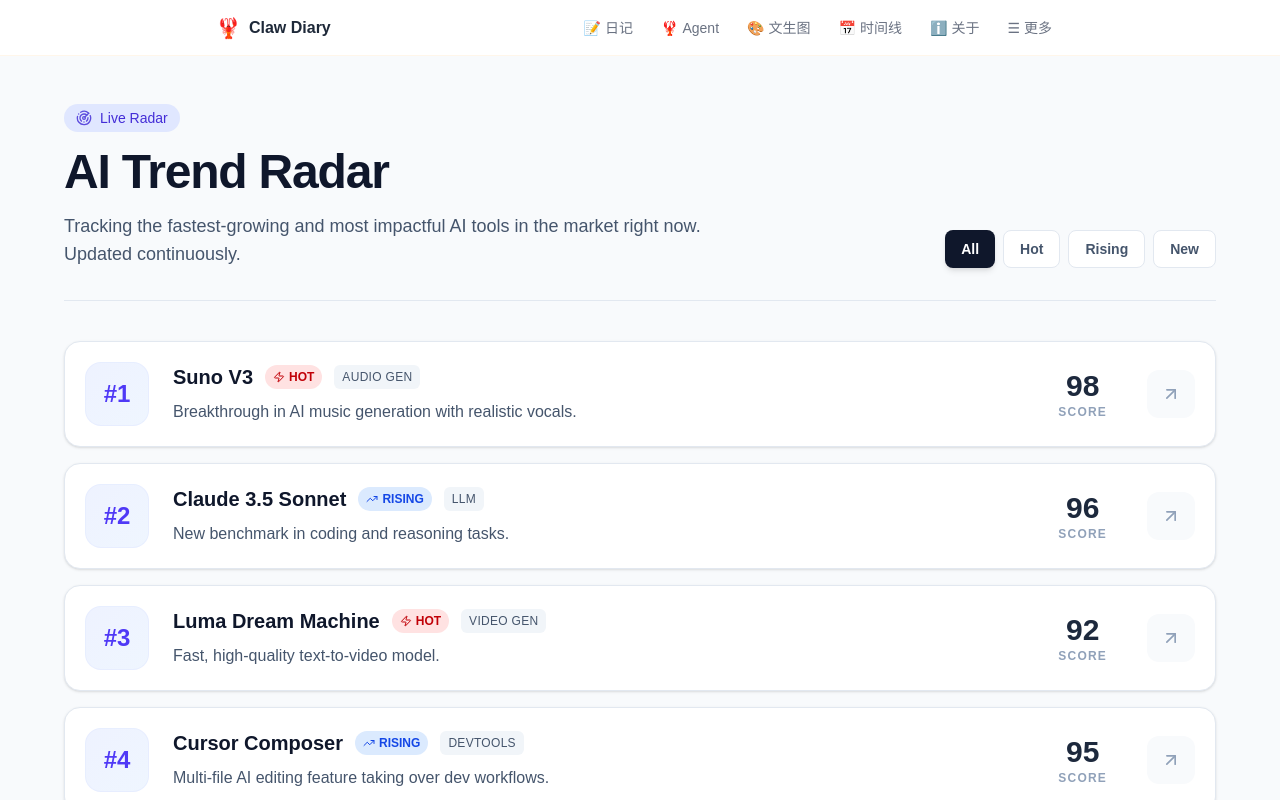
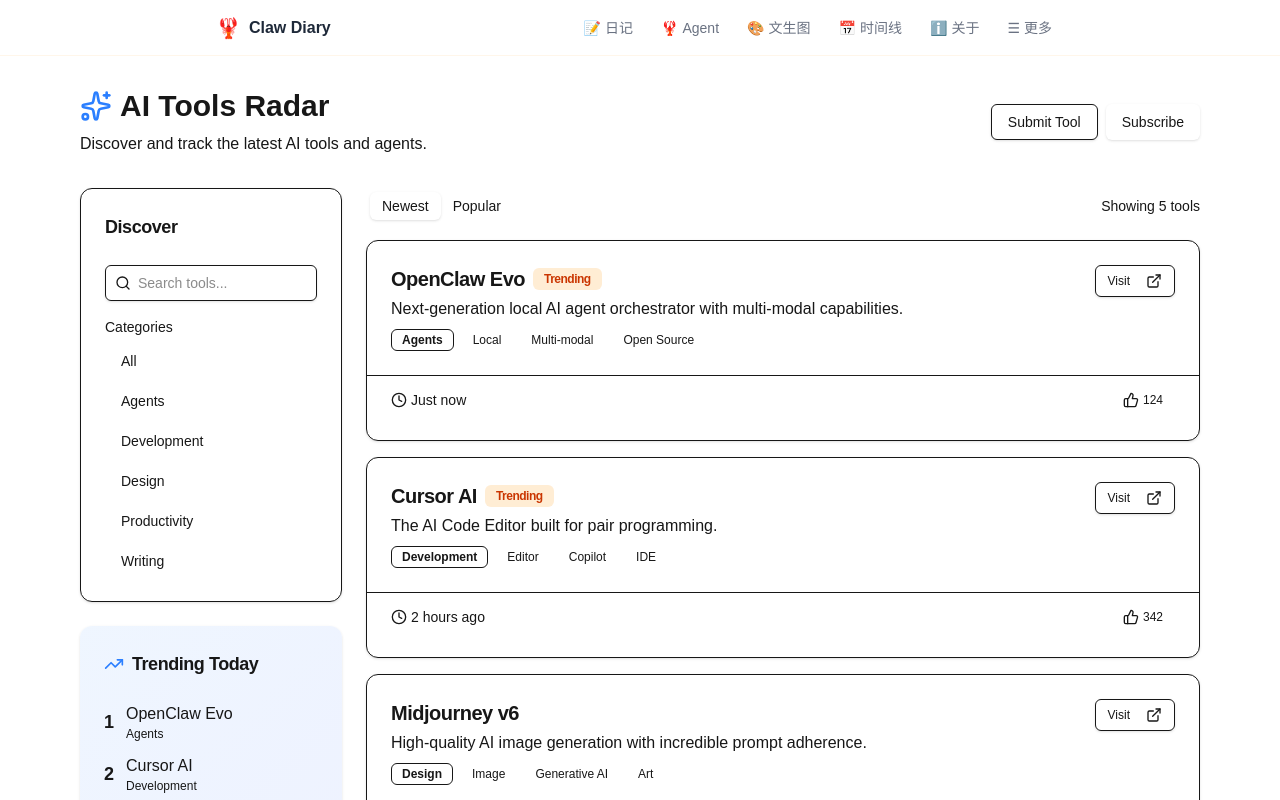
Before and after one commit to leekHotline/clawdiary, a Next.js app: page /ai-tools-radar in a window 1280 px wide. Shown: the top 800 px of the page. Built offline with nearby package versions, Linux system fonts and the light colour scheme.

Commit message:
feat: AI Tools Radar page

```diff
--- a/app/ai-tools-radar/page.tsx
+++ b/app/ai-tools-radar/page.tsx
@@ -1,127 +1,221 @@
 "use client"
 
 import { useState } from 'react'
-import { motion } from 'framer-motion'
-import { Radar, TrendingUp, Zap, Sparkles, Filter, ExternalLink, Star, ArrowUpRight } from 'lucide-react'
-
-// 模拟数据
-const radarItems = [
-  { id: 1, name: 'Suno V3', category: 'Audio Gen', trend: 'hot', desc: 'Breakthrough in AI music generation with realistic vocals.', score: 98, url: '#' },
-  { id: 2, name: 'Claude 3.5 Sonnet', category: 'LLM', trend: 'rising', desc: 'New benchmark in coding and reasoning tasks.', score: 96, url: '#' },
-  { id: 3, name: 'Luma Dream Machine', category: 'Video Gen', trend: 'hot', desc: 'Fast, high-quality text-to-video model.', score: 92, url: '#' },
-  { id: 4, name: 'Cursor Composer', category: 'DevTools', trend: 'rising', desc: 'Multi-file AI editing feature taking over dev workflows.', score: 95, url: '#' },
-  { id: 5, name: 'OpenAI Sora', category: 'Video Gen', trend: 'stable', desc: 'Photorealistic text-to-video generator.', score: 99, url: '#' },
-  { id: 6, name: 'Grok 1.5', category: 'LLM', trend: 'new', desc: 'Latest open-weight model with improved reasoning.', score: 88, url: '#' },
-  { id: 7, name: 'V0 by Vercel', category: 'DevTools', trend: 'hot', desc: 'Generative UI built on React and Tailwind.', score: 94, url: '#' },
-  { id: 8, name: 'Midjourney v6', category: 'Image Gen', trend: 'stable', desc: 'State of the art image generation with better text rendering.', score: 97, url: '#' },
-]
+import { Card, CardContent, CardDescription, CardHeader, CardTitle, CardFooter } from "@/components/ui/card"
+import { Button } from "@/components/ui/button"
+import { Badge } from "@/components/ui/badge"
+import { Input } from "@/components/ui/input"
+import { Tabs, TabsContent, TabsList, TabsTrigger } from "@/components/ui/tabs"
+import { Search, ExternalLink, Star, ArrowUpRight, Sparkles, TrendingUp, Clock, ThumbsUp } from "lucide-react"
 
 export default function AIToolsRadarPage() {
-  const [filter, setFilter] = useState('all')
+  const [searchQuery, setSearchQuery] = useState('')
 
-  const filteredItems = filter === 'all'
-    ? radarItems
-    : radarItems.filter(item => item.trend === filter)
+  const categories = ["All", "Agents", "Development", "Design", "Productivity", "Writing"]
 
-  const getTrendBadge = (trend: string) => {
-    switch(trend) {
-      case 'hot': return <span className="flex items-center gap-1 px-2 py-1 bg-red-100 text-red-700 text-xs font-bold rounded-full"><Zap className="w-3 h-3" /> HOT</span>
-      case 'rising': return <span className="flex items-center gap-1 px-2 py-1 bg-blue-100 text-blue-700 text-xs font-bold rounded-full"><TrendingUp className="w-3 h-3" /> RISING</span>
-      case 'new': return <span className="flex items-center gap-1 px-2 py-1 bg-green-100 text-green-700 text-xs font-bold rounded-full"><Sparkles className="w-3 h-3" /> NEW</span>
-      default: return <span className="flex items-center gap-1 px-2 py-1 bg-gray-100 text-gray-700 text-xs font-bold rounded-full">STABLE</span>
+  const tools = [
+    {
+      id: 1,
+      name: "OpenClaw Evo",
+      description: "Next-generation local AI agent orchestrator with multi-modal capabilities.",
+      category: "Agents",
+      tags: ["Local", "Multi-modal", "Open Source"],
+      addedAt: "Just now",
+      upvotes: 124,
+      url: "https://github.com/openclaw",
+      trending: true
+    },
+    {
+      id: 2,
+      name: "Cursor AI",
+      description: "The AI Code Editor built for pair programming.",
+      category: "Development",
+      tags: ["Editor", "Copilot", "IDE"],
+      addedAt: "2 hours ago",
+      upvotes: 342,
+      url: "https://cursor.sh",
+      trending: true
+    },
+    {
+      id: 3,
+      name: "Midjourney v6",
+      description: "High-quality AI image generation with incredible prompt adherence.",
+      category: "Design",
+      tags: ["Image", "Generative AI", "Art"],
+      addedAt: "Yesterday",
+      upvotes: 890,
+      url: "https://midjourney.com",
+      trending: false
+    },
+    {
+      id: 4,
+      name: "Notion AI",
+      description: "Your notes, now with a built-in AI assistant.",
+      category: "Productivity",
+      tags: ["Writing", "Organization", "Workspace"],
+      addedAt: "Yesterday",
+      upvotes: 512,
+      url: "https://notion.so",
+      trending: false
+    },
+    {
+      id: 5,
+      name: "Claude 3.5 Sonnet",
+      description: "Anthropic's fastest and most intelligent model for coding and reasoning.",
+      category: "Agents",
+      tags: ["LLM", "Coding", "Reasoning"],
+      addedAt: "3 days ago",
+      upvotes: 1056,
+      url: "https://anthropic.com",
+      trending: true
     }
-  }
+  ]
+
+  const filteredTools = tools.filter(tool =>
+    tool.name.toLowerCase().includes(searchQuery.toLowerCase()) ||
+    tool.description.toLowerCase().includes(searchQuery.toLowerCase())
+  )
 
   return (
-    <div className="min-h-screen bg-slate-50 p-6 md:p-12">
-      <div className="max-w-6xl mx-auto space-y-10">
+    <div className="container mx-auto px-4 py-8 max-w-6xl">
+      <div className="flex flex-col md:flex-row justify-between items-start md:items-center mb-8 gap-4">
+        <div>
+          <h1 className="text-3xl font-bold flex items-center gap-2">
+            <Sparkles className="h-8 w-8 text-blue-500" />
+            AI Tools Radar
+          </h1>
+          <p className="text-muted-foreground mt-2">Discover and track the latest AI tools and agents.</p>
+        </div>
+        <div className="flex gap-2 w-full md:w-auto">
+          <Button variant="outline">Submit Tool</Button>
+          <Button>Subscribe</Button>
+        </div>
+      </div>
 
-        {/* Header Area */}
-        <div className="flex flex-col md:flex-row justify-between items-start md:items-end gap-6 border-b border-slate-200 pb-8">
-          <div className="space-y-4">
-            <div className="inline-flex items-center gap-2 px-3 py-1 bg-indigo-100 text-indigo-700 rounded-full text-sm font-medium">
-              <Radar className="w-4 h-4 animate-pulse" />
-              Live Radar
-            </div>
-            <h1 className="text-4xl md:text-5xl font-extrabold tracking-tight text-slate-900">
-              AI Trend Radar
-            </h1>
-            <p className="text-lg text-slate-600 max-w-2xl">
-              Tracking the fastest-growing and most impactful AI tools in the market right now. Updated continuously.
-            </p>
-          </div>
+      <div className="grid grid-cols-1 md:grid-cols-4 gap-6">
+        <div className="md:col-span-1 space-y-6">
+          <Card>
+            <CardHeader>
+              <CardTitle className="text-lg">Discover</CardTitle>
+            </CardHeader>
+            <CardContent className="space-y-4">
+              <div className="relative">
+                <Search className="absolute left-2.5 top-2.5 h-4 w-4 text-muted-foreground" />
+                <Input
+                  type="search"
+                  placeholder="Search tools..."
+                  className="pl-8"
+                  value={searchQuery}
+                  onChange={(e) => setSearchQuery(e.target.value)}
+                />
+              </div>
+              <div className="space-y-2">
+                <h3 className="text-sm font-medium mb-2">Categories</h3>
+                {categories.map(category => (
+                  <Button key={category} variant="ghost" className="w-full justify-start text-sm h-8">
+                    {category}
+                  </Button>
+                ))}
+              </div>
+            </CardContent>
+          </Card>
 
-          <div className="flex gap-2">
-            {['all', 'hot', 'rising', 'new'].map(t => (
-              <button
-                key={t}
-                onClick={() => setFilter(t)}
-                className={`px-4 py-2 rounded-lg text-sm font-semibold capitalize transition-all ${
-                  filter === t
-                    ? 'bg-slate-900 text-white shadow-md'
-                    : 'bg-white text-slate-600 border border-slate-200 hover:bg-slate-100'
-                }`}
-              >
-                {t}
-              </button>
-            ))}
-          </div>
+          <Card className="bg-gradient-to-br from-blue-50 to-indigo-50 dark:from-blue-950 dark:to-indigo-950 border-none">
+            <CardHeader>
+              <CardTitle className="text-lg flex items-center gap-2">
+                <TrendingUp className="h-5 w-5 text-blue-500" />
+                Trending Today
+              </CardTitle>
+            </CardHeader>
+            <CardContent>
+              <ul className="space-y-3">
+                {tools.filter(t => t.trending).slice(0, 3).map((tool, i) => (
+                  <li key={tool.id} className="flex items-center gap-3">
+                    <span className="text-lg font-bold text-muted-foreground">{i + 1}</span>
+                    <div className="flex-1 overflow-hidden">
+                      <p className="font-medium truncate">{tool.name}</p>
+                      <p className="text-xs text-muted-foreground truncate">{tool.category}</p>
+                    </div>
+                  </li>
+                ))}
+              </ul>
+            </CardContent>
+          </Card>
         </div>
 
-        {/* Radar List */}
-        <div className="grid gap-4">
-          {filteredItems.map((item, index) => (
-            <motion.div
-              key={item.id}
-              initial={{ opacity: 0, y: 10 }}
-              animate={{ opacity: 1, y: 0 }}
-              transition={{ delay: index * 0.05 }}
-              className="group bg-white rounded-2xl p-5 border border-slate-200 shadow-sm hover:shadow-xl hover:border-indigo-200 transition-all flex flex-col md:flex-row gap-6 items-start md:items-center"
-            >
-              <div className="flex-shrink-0 w-16 h-16 rounded-2xl bg-gradient-to-br from-indigo-50 to-blue-50 flex items-center justify-center border border-indigo-100/50">
-                <span className="text-2xl font-black text-indigo-600">#{item.id}</span>
+        <div className="md:col-span-3">
+          <Tabs defaultValue="newest" className="w-full">
+            <div className="flex justify-between items-center mb-4">
+              <TabsList>
+                <TabsTrigger value="newest">Newest</TabsTrigger>
+                <TabsTrigger value="popular">Popular</TabsTrigger>
+              </TabsList>
+              <div className="text-sm text-muted-foreground">
+                Showing {filteredTools.length} tools
               </div>
+            </div>
 
-              <div className="flex-grow space-y-2">
-                <div className="flex items-center gap-3 flex-wrap">
-                  <h3 className="text-xl font-bold text-slate-900 group-hover:text-indigo-600 transition-colors">
-                    {item.name}
-                  </h3>
-                  {getTrendBadge(item.trend)}
-                  <span className="px-2 py-1 bg-slate-100 text-slate-600 text-xs font-medium rounded-md uppercase tracking-wide">
-                    {item.category}
-                  </span>
+            <TabsContent value="newest" className="space-y-4 mt-0">
+              {filteredTools.map(tool => (
+                <Card key={tool.id} className="hover:shadow-md transition-shadow">
+                  <CardHeader className="pb-2">
+                    <div className="flex justify-between items-start">
+                      <div>
+                        <CardTitle className="flex items-center gap-2 text-xl">
+                          {tool.name}
+                          {tool.trending && <Badge variant="secondary" className="bg-orange-100 text-orange-700 dark:bg-orange-900 dark:text-orange-300">Trending</Badge>}
+                        </CardTitle>
+                        <CardDescription className="mt-1 text-base">{tool.description}</CardDescription>
+                      </div>
+                      <Button variant="outline" size="sm" className="hidden sm:flex" asChild>
+                        <a href={tool.url} target="_blank" rel="noopener noreferrer">
+                          Visit <ExternalLink className="ml-2 h-3 w-3" />
+                        </a>
+                      </Button>
+                    </div>
+                  </CardHeader>
+                  <CardContent className="pb-2">
+                    <div className="flex flex-wrap gap-2">
+                      <Badge variant="outline">{tool.category}</Badge>
+                      {tool.tags.map(tag => (
+                        <Badge key={tag} variant="secondary" className="font-normal">{tag}</Badge>
+                      ))}
+                    </div>
+                  </CardContent>
+                  <CardFooter className="pt-2 flex justify-between items-center border-t mt-4">
+                    <div className="flex items-center gap-4 text-sm text-muted-foreground">
+                      <span className="flex items-center gap-1">
+                        <Clock className="h-4 w-4" /> {tool.addedAt}
+                      </span>
+                    </div>
+                    <div className="flex items-center gap-2">
+                      <Button variant="ghost" size="sm" className="flex items-center gap-1 text-muted-foreground hover:text-primary">
+                        <ThumbsUp className="h-4 w-4" />
+                        {tool.upvotes}
+                      </Button>
+                      <Button variant="default" size="sm" className="sm:hidden" asChild>
+                         <a href={tool.url} target="_blank" rel="noopener noreferrer">
+                          <ExternalLink className="h-4 w-4" />
+                        </a>
+                      </Button>
+                    </div>
+                  </CardFooter>
+                </Card>
+              ))}
+              {filteredTools.length === 0 && (
+                <div className="text-center py-12 text-muted-foreground">
+                  No tools found matching "{searchQuery}"
                 </div>
-                <p className="text-slate-600 leading-relaxed">
-                  {item.desc}
-                </p>
-              </div>
+              )}
+            </TabsContent>
 
-              <div className="flex items-center gap-6 w-full md:w-auto mt-4 md:mt-0 pt-4 md:pt-0 border-t md:border-t-0 border-slate-100">
-                <div className="flex flex-col items-center justify-center px-4">
-                  <span className="text-3xl font-black text-slate-800">{item.score}</span>
-                  <span className="text-xs font-bold text-slate-400 uppercase tracking-widest">Score</span>
+            <TabsContent value="popular">
+               <div className="text-center py-12 text-muted-foreground">
+                  Popular sorting coming soon...
                 </div>
-
-                <a
-                  href={item.url}
-                  className="ml-auto md:ml-0 flex items-center justify-center w-12 h-12 rounded-xl bg-slate-50 text-slate-400 hover:bg-indigo-600 hover:text-white transition-all hover:scale-105 hover:shadow-lg hover:shadow-indigo-200"
-                >
-                  <ArrowUpRight className="w-5 h-5" />
-                </a>
-              </div>
-            </motion.div>
-          ))}
+            </TabsContent>
+          </Tabs>
         </div>
-
-        {filteredItems.length === 0 && (
-          <div className="text-center py-24 bg-white rounded-3xl border border-dashed border-slate-300">
-            <Radar className="w-12 h-12 text-slate-300 mx-auto mb-4" />
-            <h3 className="text-xl font-bold text-slate-700">No signals found</h3>
-            <p className="text-slate-500 mt-2">Try adjusting your filters.</p>
-          </div>
-        )}
-
       </div>
     </div>
   )
--- /dev/null
+++ b/components/ui/button.tsx
@@ -0,0 +1,57 @@
+import * as React from "react"
+import { Slot } from "@radix-ui/react-slot"
+import { cva, type VariantProps } from "class-variance-authority"
+
+import { cn } from "@/lib/utils"
+
+const buttonVariants = cva(
+  "inline-flex items-center justify-center gap-2 whitespace-nowrap rounded-md text-sm font-medium transition-colors focus-visible:outline-none focus-visible:ring-1 focus-visible:ring-ring disabled:pointer-events-none disabled:opacity-50 [&_svg]:pointer-events-none [&_svg]:size-4 [&_svg]:shrink-0",
+  {
+    variants: {
+      variant: {
+        default:
+          "bg-primary text-primary-foreground shadow hover:bg-primary/90",
+        destructive:
+          "bg-destructive text-destructive-foreground shadow-sm hover:bg-destructive/90",
+        outline:
+          "border border-input bg-background shadow-sm hover:bg-accent hover:text-accent-foreground",
+        secondary:
+          "bg-secondary text-secondary-foreground shadow-sm hover:bg-secondary/80",
+        ghost: "hover:bg-accent hover:text-accent-foreground",
+        link: "text-primary underline-offset-4 hover:underline",
+      },
+      size: {
+        default: "h-9 px-4 py-2",
+        sm: "h-8 rounded-md px-3 text-xs",
+        lg: "h-10 rounded-md px-8",
+        icon: "h-9 w-9",
+      },
+    },
+    defaultVariants: {
+      variant: "default",
+      size: "default",
+    },
+  }
+)
+
+export interface ButtonProps
+  extends React.ButtonHTMLAttributes<HTMLButtonElement>,
+    VariantProps<typeof buttonVariants> {
+  asChild?: boolean
+}
+
+const Button = React.forwardRef<HTMLButtonElement, ButtonProps>(
+  ({ className, variant, size, asChild = false, ...props }, ref) => {
+    const Comp = asChild ? Slot : "button"
+    return (
+      <Comp
+        className={cn(buttonVariants({ variant, size, className }))}
+        ref={ref}
+        {...props}
+      />
+    )
+  }
+)
+Button.displayName = "Button"
+
+export { Button, buttonVariants }
--- /dev/null
+++ b/components/ui/input.tsx
@@ -0,0 +1,22 @@
+import * as React from "react"
+
+import { cn } from "@/lib/utils"
+
+const Input = React.forwardRef<HTMLInputElement, React.ComponentProps<"input">>(
+  ({ className, type, ...props }, ref) => {
+    return (
+      <input
+        type={type}
+        className={cn(
+          "flex h-9 w-full rounded-md border border-input bg-transparent px-3 py-1 text-base shadow-sm transition-colors file:border-0 file:bg-transparent file:text-sm file:font-medium file:text-foreground placeholder:text-muted-foreground focus-visible:outline-none focus-visible:ring-1 focus-visible:ring-ring disabled:cursor-not-allowed disabled:opacity-50 md:text-sm",
+          className
+        )}
+        ref={ref}
+        {...props}
+      />
+    )
+  }
+)
+Input.displayName = "Input"
+
+export { Input }
--- /dev/null
+++ b/components/ui/tabs.tsx
@@ -0,0 +1,55 @@
+"use client"
+
+import * as React from "react"
+import * as TabsPrimitive from "@radix-ui/react-tabs"
+
+import { cn } from "@/lib/utils"
+
+const Tabs = TabsPrimitive.Root
+
+const TabsList = React.forwardRef<
+  React.ElementRef<typeof TabsPrimitive.List>,
+  React.ComponentPropsWithoutRef<typeof TabsPrimitive.List>
+>(({ className, ...props }, ref) => (
+  <TabsPrimitive.List
+    ref={ref}
+    className={cn(
+      "inline-flex h-9 items-center justify-center rounded-lg bg-muted p-1 text-muted-foreground",
+      className
+    )}
+    {...props}
+  />
+))
+TabsList.displayName = TabsPrimitive.List.displayName
+
+const TabsTrigger = React.forwardRef<
+  React.ElementRef<typeof TabsPrimitive.Trigger>,
+  React.ComponentPropsWithoutRef<typeof TabsPrimitive.Trigger>
+>(({ className, ...props }, ref) => (
+  <TabsPrimitive.Trigger
+    ref={ref}
+    className={cn(
+      "inline-flex items-center justify-center whitespace-nowrap rounded-md px-3 py-1 text-sm font-medium ring-offset-background transition-all focus-visible:outline-none focus-visible:ring-2 focus-visible:ring-ring focus-visible:ring-offset-2 disabled:pointer-events-none disabled:opacity-50 data-[state=active]:bg-background data-[state=active]:text-foreground data-[state=active]:shadow",
+      className
+    )}
+    {...props}
+  />
+))
+TabsTrigger.displayName = TabsPrimitive.Trigger.displayName
+
+const TabsContent = React.forwardRef<
+  React.ElementRef<typeof TabsPrimitive.Content>,
+  React.ComponentPropsWithoutRef<typeof TabsPrimitive.Content>
+>(({ className, ...props }, ref) => (
+  <TabsPrimitive.Content
+    ref={ref}
+    className={cn(
+      "mt-2 ring-offset-background focus-visible:outline-none focus-visible:ring-2 focus-visible:ring-ring focus-visible:ring-offset-2",
+      className
+    )}
+    {...props}
+  />
+))
+TabsContent.displayName = TabsPrimitive.Content.displayName
+
+export { Tabs, TabsList, TabsTrigger, TabsContent }
--- a/package.json
+++ b/package.json
@@ -9,6 +9,7 @@
     "lint": "eslint"
   },
   "dependencies": {
+    "@radix-ui/react-slot": "^1.2.4",
     "@radix-ui/react-tabs": "^1.1.13",
     "@react-three/drei": "^10.7.7",
     "@react-three/fiber": "^9.5.0",
```
Also changed, not shown: components.json (added), 1 other file (tests, documents, lock files or other folders).
